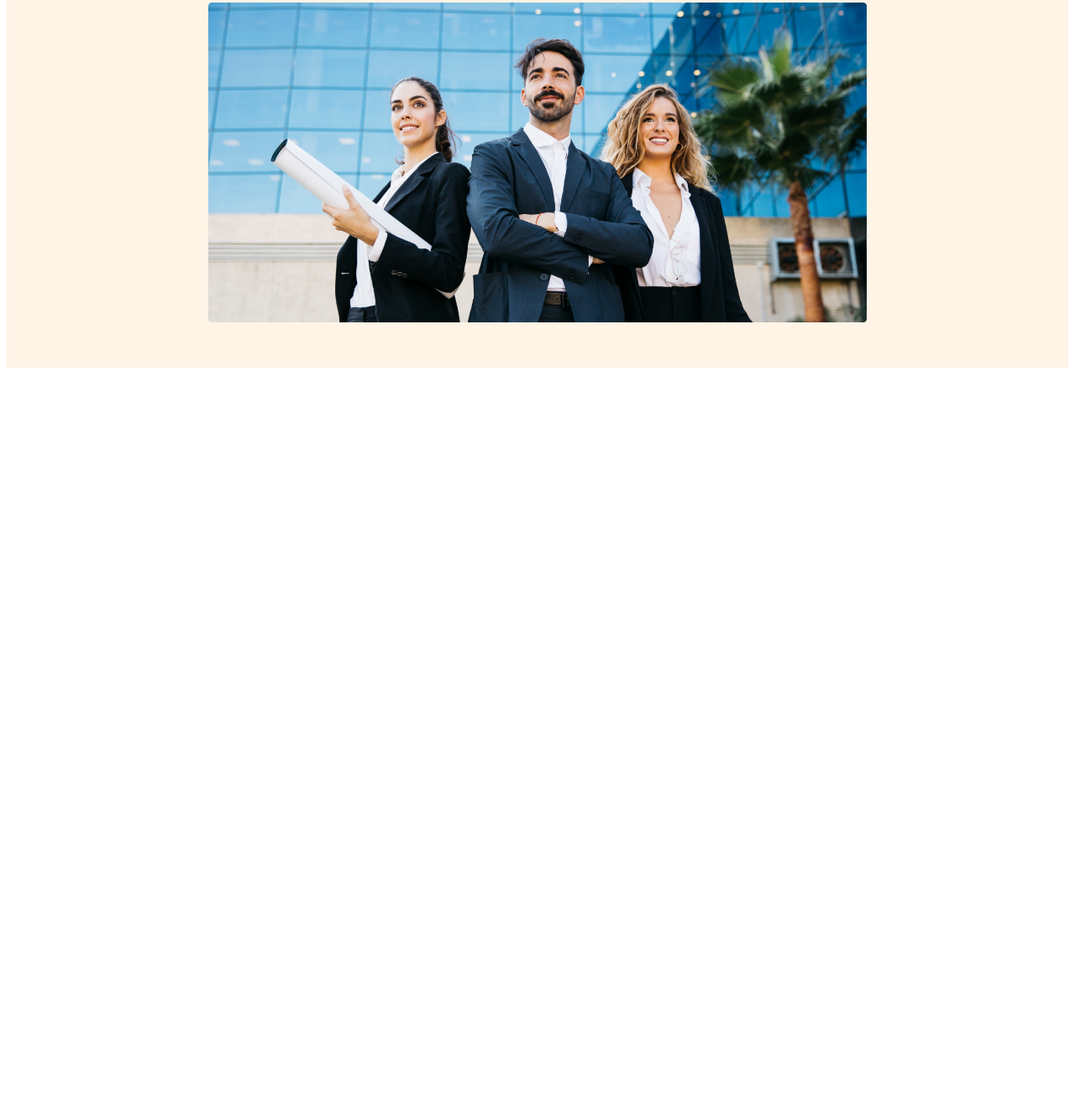
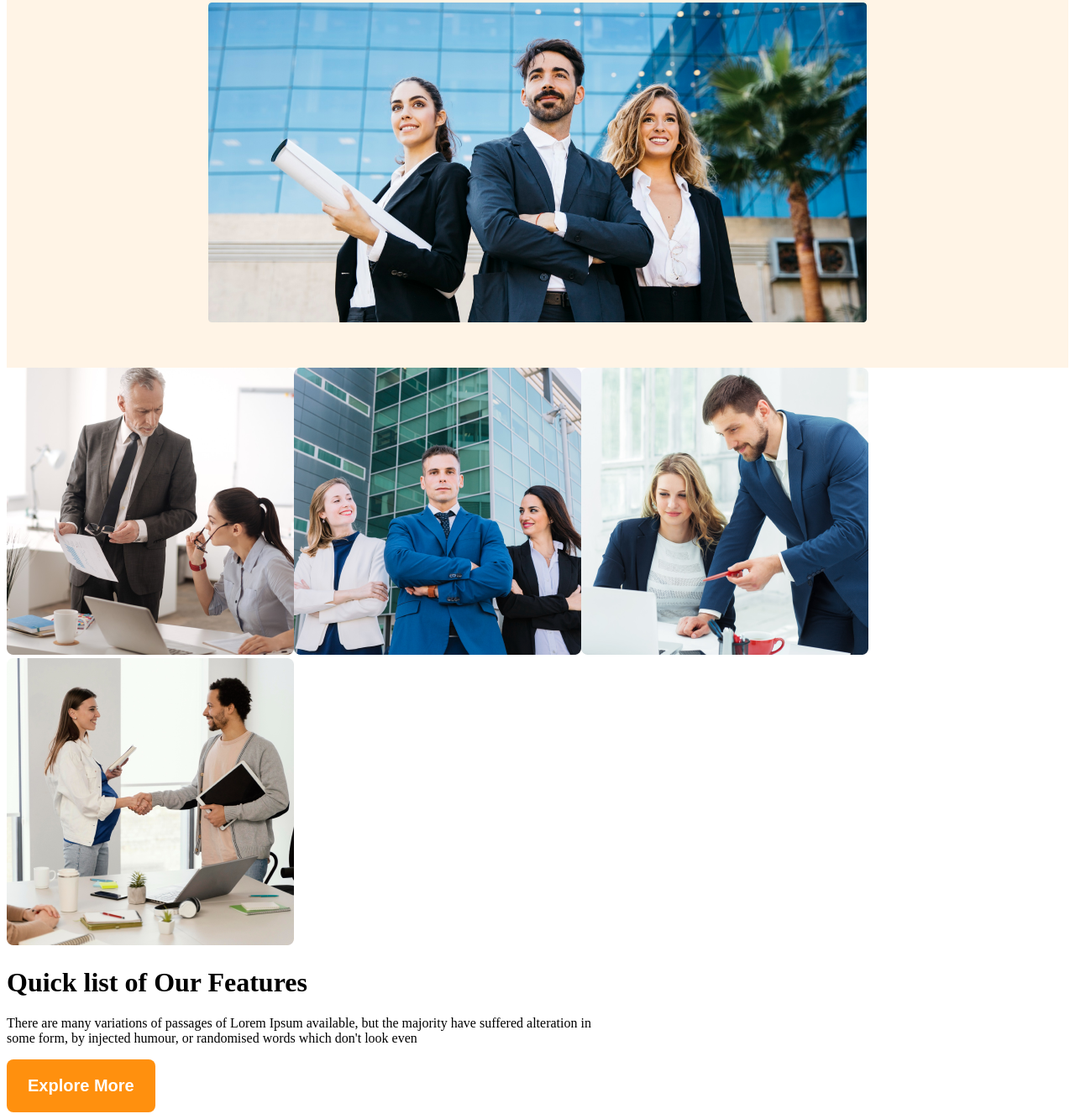
Before and after one commit to Ariful145/g3-artitects-website, a plain HTML site: page index.html in a window 1280 px wide. Shown: the part 565-1898 px from the top of the page at 84% size. Before the commit the page ends 1011 px from the top, so only its background shows below. Drawn offline with Linux system fonts and the light colour scheme.

Commit message:
added features section

```diff
--- a/index.html
+++ b/index.html
@@ -7,6 +7,7 @@
       <link rel="stylesheet" href="style/style.css" />
    </head>
    <body>
+      <!-- header start -->
       <header>
          <nav>
             <h3 class="nav-title">G3 Architects</h3>
@@ -28,11 +29,36 @@
                </p>
                <button class="btn-primary">Explore More</button>
             </div>
-                     <!--banner img-->
-               <img src="images/banner.png" alt="" />
+            <!--banner img-->
+            <img src="images/banner.png" alt="" />
          </div>
       </header>
-      <main></main>
+      <!-- header end -->
+      <main>
+         <!-- features start -->
+         <div class="features-img">
+            <img src="images/team1.png" alt="" /><img
+               src="images/team2.png"
+               alt=""
+            /><img src="images/team3.png" alt="" /><img
+               src="images/team4.png"
+               alt=""
+            />
+         </div>
+         <div class="features-content">
+            <h1>
+               <span class="clr-grey">Quick list</span> of Our
+               <span class="clr-org">Features</span>
+            </h1>
+            <p>
+               There are many variations of passages of Lorem Ipsum available,
+               but the majority have suffered alteration in <br />
+               some form, by injected humour, or randomised words which don't
+               look even
+            </p>
+            <button class="btn-primary">Explore More</button>
+         </div>
+      </main>
       <footer></footer>
    </body>
 </html>
```
